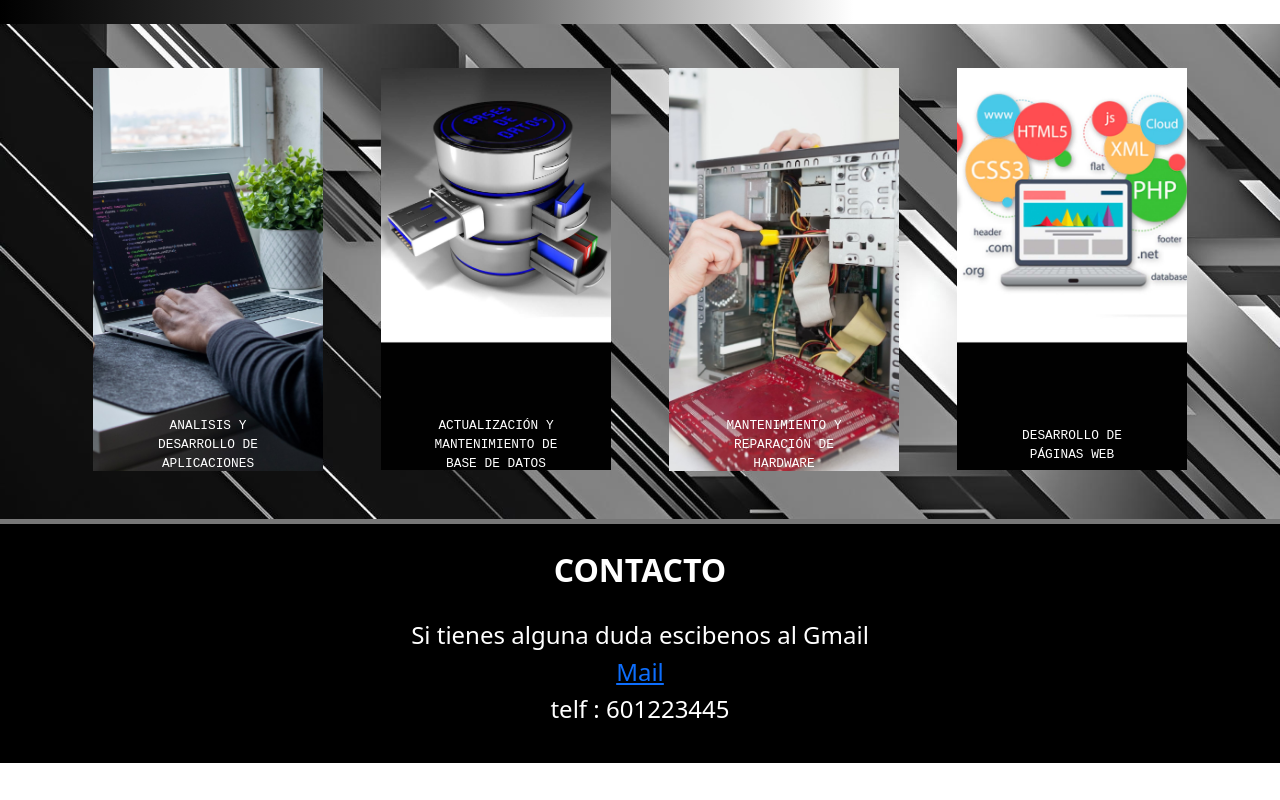
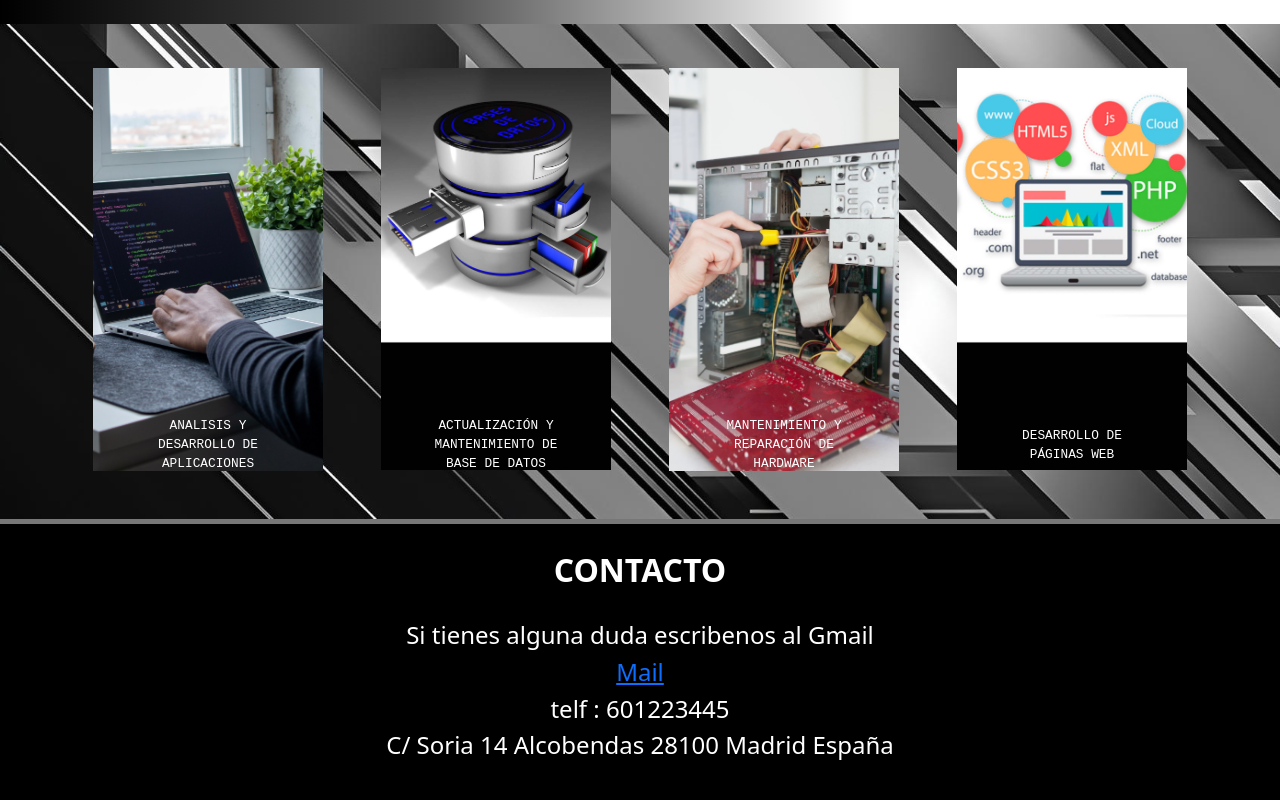
Before and after one commit to t43n0/PaginaSistemas, a plain HTML site: page index.html in a window 1280 px wide. Shown: the part 1362-2162 px from the top of the page. Before the commit the page ends 2125 px from the top, so only its background shows below. Drawn offline with nearby package versions, Linux system fonts and the light colour scheme.

Commit message:
minor fixes

```diff
--- a/index.html
+++ b/index.html
@@ -91,11 +91,14 @@
 		<h2 class="contact"><b>CONTACTO</b></h2>
 		<br>
 		<div class="infoc">
-			<h4>Si tienes alguna duda escibenos al Gmail</h4>
+			<h4>Si tienes alguna duda escribenos al Gmail</h4>
 			<a href="mailto: albertg@gmail.com">
 				<h4>Mail</h4>
 			</a>
 			<h4> telf : 601223445</h4>
+			<h4>
+				C/ Soria 14 Alcobendas 28100 Madrid España
+			</h4>
 		</div>
 	</footer>
 
```
Also changed, not shown: Mipagina.html (+1 -1 lines), indexI.html (+3 -0 lines), mantenimiento y reparacion.html (+1 -1 lines).
